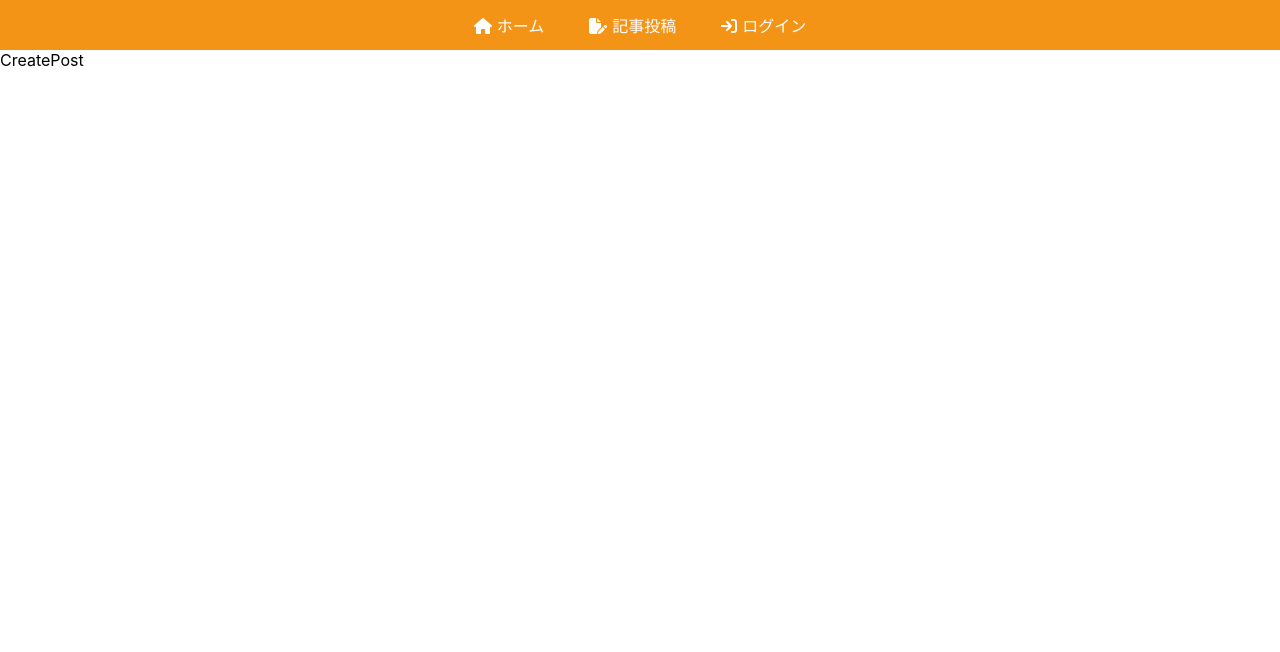
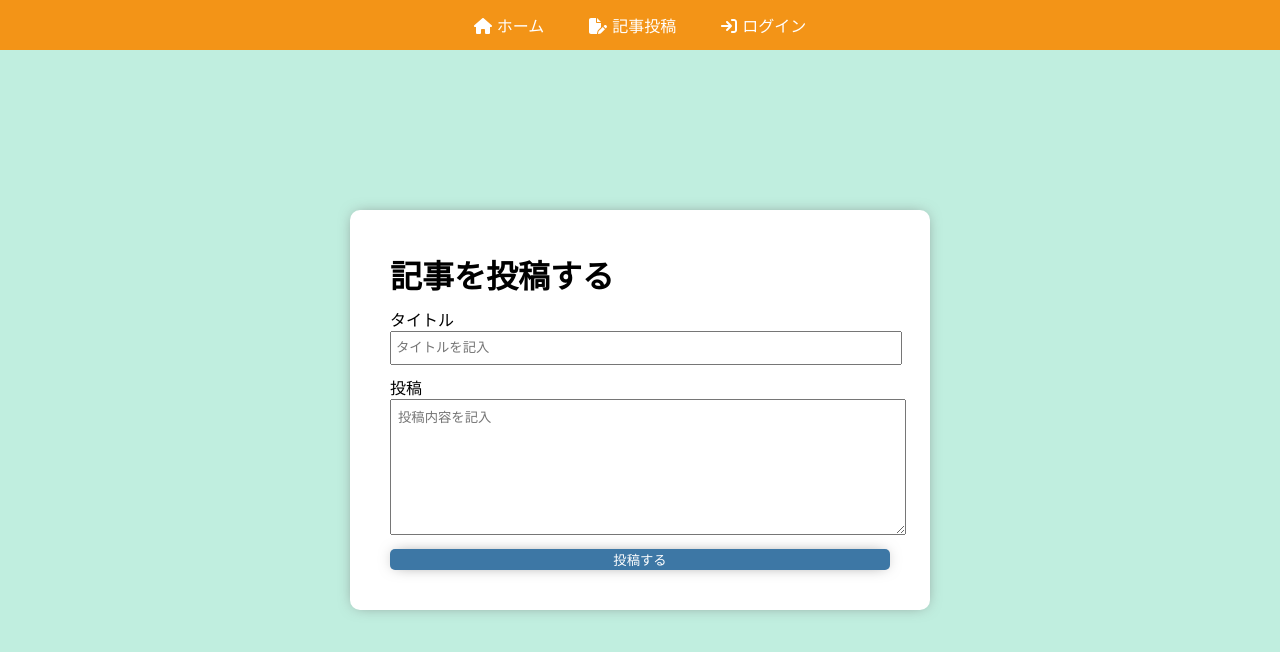
Before and after one commit to asdotas/blog-with-firebase, a React (Create React App) app: page /createpost in a window 1280 px wide. Shown: the top 652 px of the page. Built offline with nearby package versions, Linux system fonts and the light colour scheme.

Commit message:
creating a blog post submission page and CSS styling

```diff
--- /dev/null
+++ b/src/components/CreatePost.css
@@ -0,0 +1,56 @@
+.createPostPage{
+    display: flex;
+    justify-content: center;
+    align-items: center;
+    height: 90vh;
+}
+
+.postContainer{
+    background-color: white;
+    border-radius: 10px;
+    display: flex;
+    flex-direction: column;
+    justify-content: center;
+    height: 400px;
+    width: 500px;
+    gap: 10px;
+    padding: 0 40px;
+    box-shadow: 0px 0px 15px -5px #777777;
+
+}
+
+.postContainer h1{
+    margin: 0;
+}
+
+.postContainer input{
+    width: 100%;
+    height: 30px;
+    outline: none;
+    padding: 0 4px;
+}
+
+.postContainer textarea{
+    width: 100%;
+    height: 120px;
+    outline: none;
+    padding: 7px;
+}
+
+.postButton{
+    background-color: #3d77a5;
+    color: white;
+    border: none;
+    cursor: pointer;
+    box-shadow: 0px 0px 15px -5px #777777;
+    border-radius: 5px;
+    cursor: pointer;
+}
+
+.postButton:hover{
+    transform:translateY(5px);
+    box-shadow: none;
+    transition: all 0.3s;
+
+
+}
--- a/src/components/CreatePost.js
+++ b/src/components/CreatePost.js
@@ -1,8 +1,22 @@
 import React from 'react'
+import './CreatePost.css';
 
 const CreatePost = () => {
   return (
-    <div>CreatePost</div>
+    <div className='createPostPage'>
+      <div className='postContainer'>
+        <h1>記事を投稿する</h1>
+        <div className='inputPost'>
+          <div>タイトル</div>
+          <input type='text' placeholder='タイトルを記入' />
+        </div>
+        <div className='inputPost'>
+          <div>投稿</div>
+          <textarea placeholder='投稿内容を記入'></textarea>
+        </div>
+        <button className='postButton'>投稿する</button>
+      </div>
+    </div>
   )
 }
 
--- a/src/index.css
+++ b/src/index.css
@@ -5,6 +5,7 @@
     sans-serif;
   -webkit-font-smoothing: antialiased;
   -moz-osx-font-smoothing: grayscale;
+  background-color: rgb(192, 238, 223);
 }
 
 code {
```
